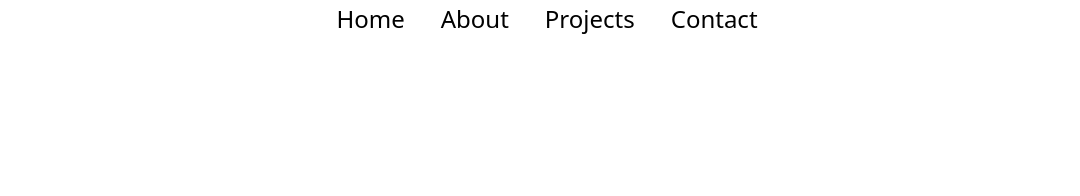
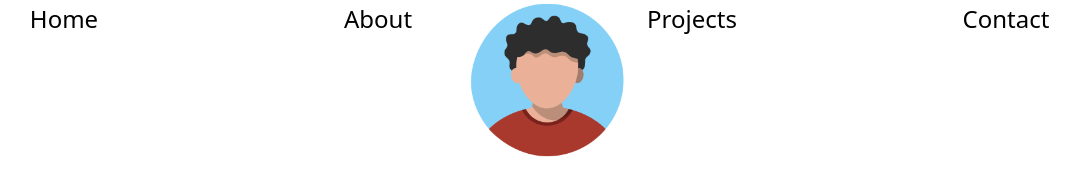
Before and after one commit to Dushan18095/portfolio, a plain HTML site: page index.html in a window 1280 px wide. Shown: the whole page, without its empty margins (93-1173 px from the left). Drawn offline with nearby package versions, Linux system fonts and the light colour scheme.

Commit message:
Dodat pocetak sekcije Home

```diff
--- a/index.html
+++ b/index.html
@@ -6,27 +6,28 @@
         integrity="sha384-T3c6CoIi6uLrA9TneNEoa7RxnatzjcDSCmG1MXxSR1GAsXEV/Dwwykc2MPK8M2HN" crossorigin="anonymous">
 
     <style>
+        .container-fluid {
+            display: flex;
+        }
         .header {
             position: fixed;
             top: 0;
             width: 100%;
-            display: flex;
+            font-size: x-large;
         }
+
         button {
             border: 0;
             background-color: white;
         }
-        .header {
-            font-size: x-large;
-        }
+
     </style>
 
 </head>
 
 <body>
-    <nav class="navbar">
-        <div class="container-fluid text-center header justify-content-center">
-            <div class="row align-self-center">
+    <nav>
+        <div class="container-fluid row text-center header justify-content-center">
             <div class="col">
                 <button>Home</button>
             </div>
@@ -39,11 +40,14 @@
             <div class="col">
                 <button>Contact</button>
             </div>
-            </div>
 
         </div>
     </nav>
-
+    <div class="container-fluid col home justify-content-center text-center">
+        <div class="row">
+            <img src="avatar.png" alt="avatar" style="height: 10rem; width: auto;">
+        </div>
+    </div>
     <script src="https://cdn.jsdelivr.net/npm/bootstrap@5.3.2/dist/js/bootstrap.bundle.min.js"
         integrity="sha384-C6RzsynM9kWDrMNeT87bh95OGNyZPhcTNXj1NW7RuBCsyN/o0jlpcV8Qyq46cDfL"
         crossorigin="anonymous"></script>
```
Also changed, not shown: avatar.png (added). Lines whose indentation alone changed are shown as unchanged.
